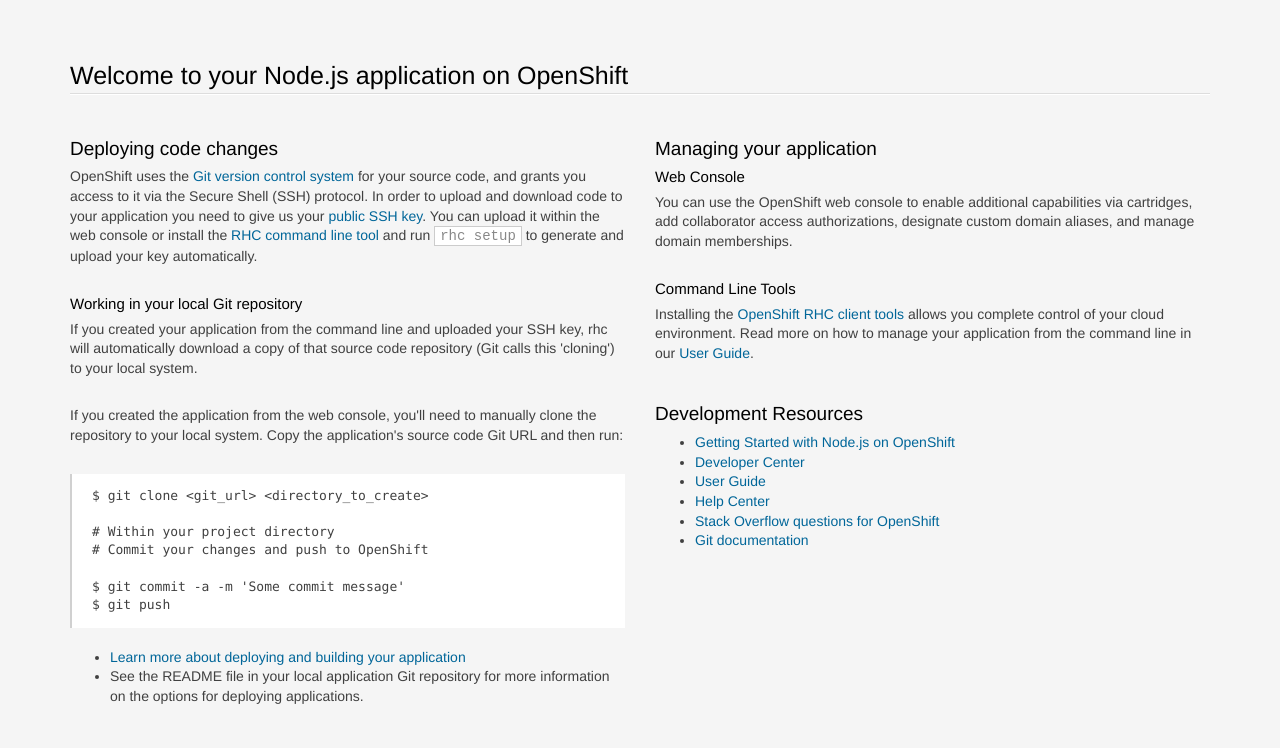
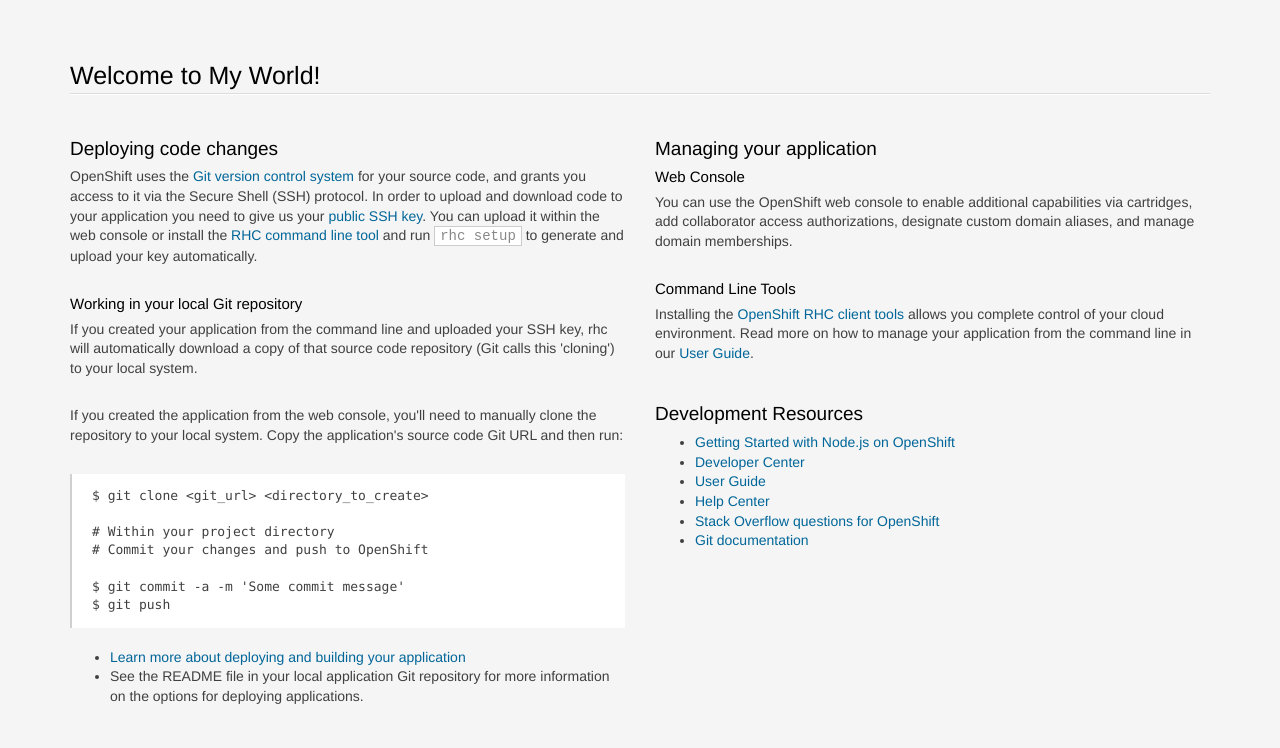
Before and after one commit to abhinavmaurya/WebDevSpring2016, a website: page index.html in a window 1280 px wide. Shown: the top 748 px of the page. Drawn offline with Linux system fonts and the light colour scheme.

Commit message:
Initial Push

```diff
--- /dev/null
+++ b/hello.js
@@ -0,0 +1 @@
+console.log("Hello World!");
--- a/index.html
+++ b/index.html
@@ -207,7 +207,7 @@
 <body>
 <section class='container'>
           <hgroup>
-            <h1>Welcome to your Node.js application on OpenShift</h1>
+            <h1>Welcome to My World!</h1>
           </hgroup>
 
 
```
Also changed, not shown: 1 other file.
